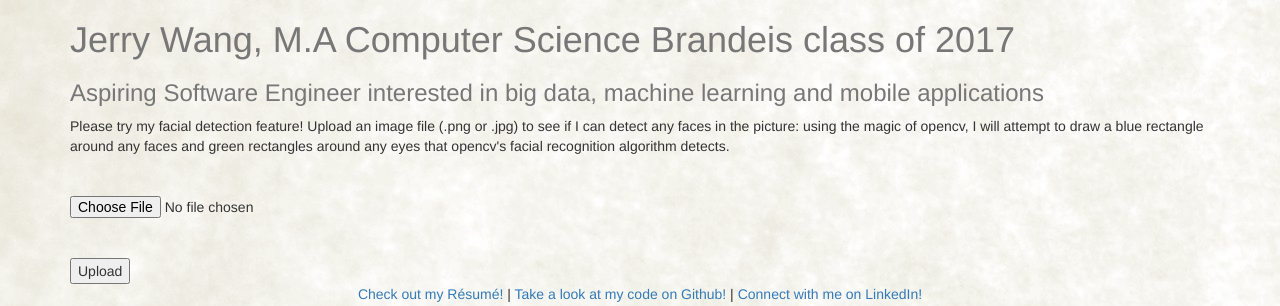
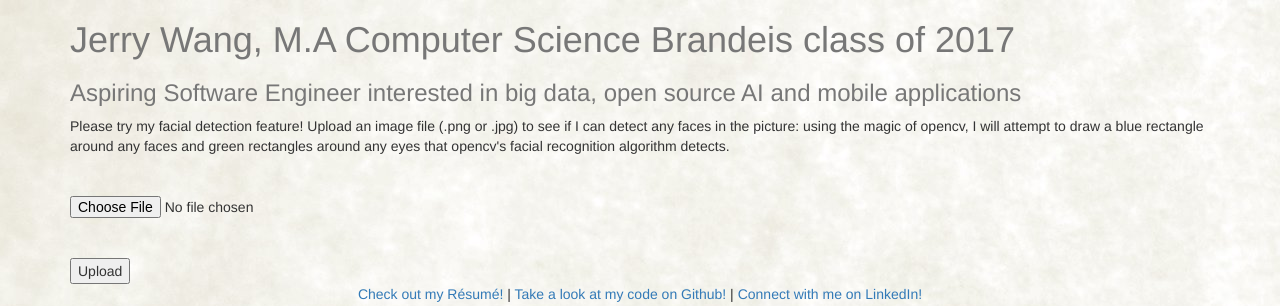
Before and after one commit to notimeleft/personalwebpage, a Flask app: page / in a window 1280 px wide. Shown: the top 306 px of the page. Run offline with Flask 2, Linux system fonts and the light colour scheme; some libraries are stand-ins or nearby versions.

```diff
--- a/templates/index.html
+++ b/templates/index.html
@@ -16,7 +16,7 @@
     <div class="container">
       <div class="header">
         <h1 class="text-muted">Jerry Wang, M.A Computer Science Brandeis class of 2017</h1>
-        <h3 class="text-muted">Aspiring Software Engineer interested in big data, machine learning and mobile applications</h3>
+        <h3 class="text-muted">Aspiring Software Engineer interested in big data, open source AI and mobile applications</h3>
 
       </div>
 
```
